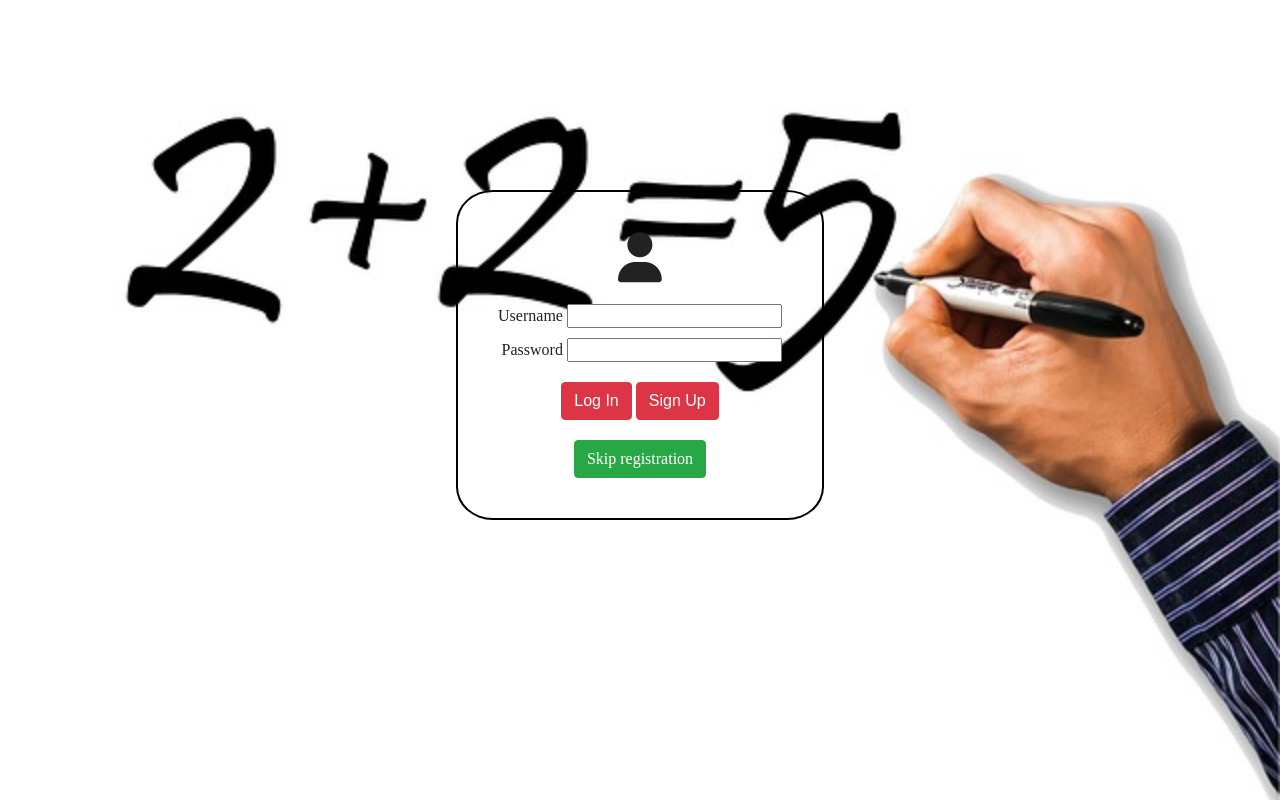
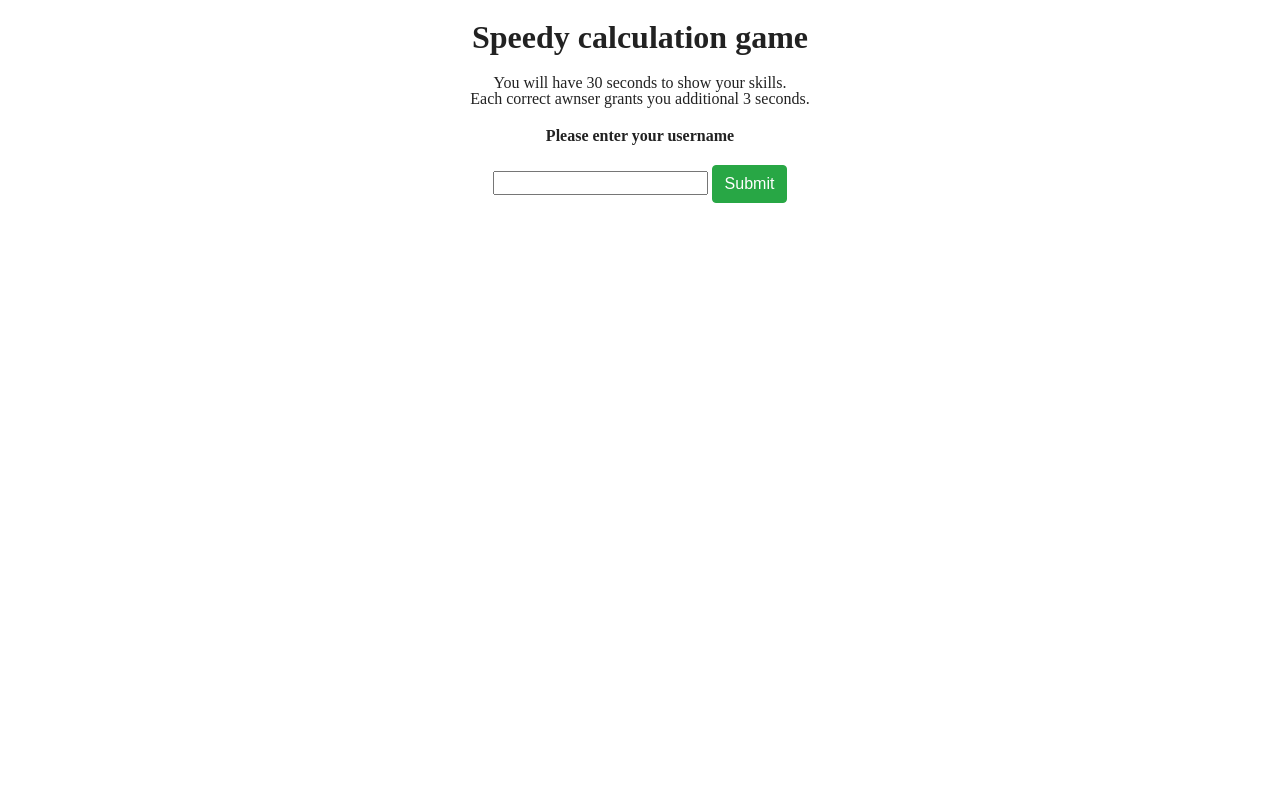
Before and after one commit to MariusGi/KCS, a PHP site: page / in a window 1280 px wide. Run offline with PHP 8.4, Linux system fonts and the light colour scheme; some libraries are stand-ins or nearby versions.

Commit message:
add updates to project

```diff
--- a/homework/PROJEKTAS/assets/css/index.css
+++ /dev/null
@@ -1,67 +0,0 @@
-/* GENERAL STYLES */
-.mt-10 {
-    margin-top: 10px;
-}
-.mt-20 {
-   margin-top: 20px;
-}
-
-body {
-    background: url(../img/mistake-1966460_640.jpg) no-repeat center center fixed;
-    background-size: contain;
-}
-
-.login-form-wrapper {
- display: flex;
- justify-content: center;
- align-items: center;
- height: 710px;
-}
-
-.login-form-border {
-    border: 2px solid black;
-    border-radius: 10%;
-    padding: 40px;
-}
-
-.login-form-icon,
-.login-form-buttons-wrapper {
-    text-align: center;
-}
-
-.login-form-icon {
-    font-size: 50px;
-}
-
-.login-form-input-wrapper {
-    text-align: end;
-}
-
-
-/* Media queries */
-/* xs size */
-@media (max-width: 575px) {
-
-}
-
-/* sm size */
-@media (min-width: 576px) {
-
-}
-
-/* md size */
-@media (min-width: 768px) {
-    body {
-        background-size: cover;
-    }
-}
-
-/* lg size */
-@media (min-width: 992px) {
-
-}
-
-/* xl size */
-@media (min-width: 1200px) {
-
-}
--- /dev/null
+++ b/homework/PROJEKTAS/includes/autoloader.inc.php
@@ -0,0 +1,20 @@
+<?php
+
+spl_autoload_register('autoLoader');
+
+function autoLoader($className)
+{
+    $path      = $_SERVER['DOCUMENT_ROOT'] . '/PROJEKTAS/classes/';
+    $path2     = $_SERVER['DOCUMENT_ROOT'] . '/PROJEKTAS/config/';
+    $extention = '.php';
+    $fullPath  = $path . $className . $extention;
+    $fullPath2 = $path2 . $className . $extention;
+
+    if (file_exists($fullPath)):
+        include_once $fullPath;
+    elseif (file_exists($fullPath2)):
+        include_once $fullPath2;
+    else:
+        return false;
+    endif;
+}
--- a/homework/PROJEKTAS/index.html
+++ /dev/null
@@ -1,40 +0,0 @@
-<!DOCTYPE html>
-<html lang="en">
-<head>
-    <meta charset="UTF-8">
-    <meta name="viewport" content="width=device-width, initial-scale=1.0">
-    <title>Document</title>
-    <linK href="./assets/css/reset.css" rel="stylesheet">
-    <script src="https://kit.fontawesome.com/70853d6f94.js" crossorigin="anonymous"></script>
-    <link href="./assets/css/main.css" rel="stylesheet">
-    <link href="./assets/css/index.css" rel="stylesheet">
-</head>
-<body class="body-home-page">
-    <div class="login-form-wrapper">
-        <div class="login-form-border">
-            <form>
-                <div class="login-form-icon">
-                    <i class="fas fa-user"></i>
-                </div>
-                <div class="login-form-input-wrapper mt-20">
-                    <div>
-                        <label for="username">Username</label>
-                        <input type="text" id="username" name="username" required>
-                    </div>
-                    <div class="mt-10">
-                        <label for="password">Password</label>
-                        <input type="password" id="password" name="password" required>
-                    </div>
-                </div>
-                <div class="login-form-buttons-wrapper mt-20">
-                    <input type="submit" class="btn btn-danger" value="Log In" onclick="alert('Sorry, Log In currently disabled');">
-                    <button class="btn btn-danger" onclick="alert('Sorry, registration currently disabled');">Sign Up</button>
-                </div>
-                <div class="text-align-center">
-                    <a href="./game.html" class="btn btn-success mt-20" title="Skip registration">Skip registration</a>
-                </div>
-            </form>
-        </div>
-    </div>
-</body>
-</html>
--- a/homework/PROJEKTAS/game.html
+++ b/homework/PROJEKTAS/index.php
@@ -1,12 +1,38 @@
+<?php
+    include './includes/autoloader.inc.php';
+
+    if (isset($_POST['username']))
+    {
+        $userForm = new UserForm();
+        $isValid = $userForm->validate($_POST['username']);
+
+        // username or ip address is invalid
+        if (!$isValid) return false;
+
+        $queryData = $userForm->returnQueryDataIfExistsInDb();
+
+        // username does not exist
+        // new username can be created
+        if (!$queryData) return false;
+
+        $isUsernameLinkedToIp = $userForm->checkIfUsernameLinkedToIp($queryData);
+
+        // set cookie and login user
+        if ($isUsernameLinkedToIp);
+
+        // display error that username already exists
+    }
+?>
+
 <!DOCTYPE html>
 <html lang="en">
 <head>
     <meta charset="UTF-8">
     <meta name="viewport" content="width=device-width, initial-scale=1.0">
-    <title>Document</title>
-    <link href="./assets/css/reset.css" rel="stylesheet">
-    <link href="./assets/css/main.css" rel="stylesheet">
-    <link href="./assets/css/game.css" rel="stylesheet">
+    <title>Game</title>
+    <link href="./themes/numerico/assets/css/reset.css" rel="stylesheet">
+    <link href="./themes/numerico/assets/css/main.css" rel="stylesheet">
+    <link href="./themes/numerico/assets/css/index.css" rel="stylesheet">
 </head>
 <body>
     <div class="container">
@@ -28,9 +54,16 @@
                 <div class="game-rules-wrapper">
                     <p>You will have 30 seconds to show your skills.</p>
                     <p>Each correct awnser grants you additional 3 seconds.</p>
-                    <h4>Press start button to start the game!</h4>
+                    <h4>Please enter your username</h4>
+                    <div>
+                        <form action="<?php $_SERVER['PHP_SELF']; ?>" method="post">
+                            <input type="text" name="username">
+                            <input type="submit" value="Submit" class="btn btn-success">
+                        </form>
+                    </div>
+                    <h4 class="hidden">Press start button to start the game!</h4>
                     <h4 class="d-none last-score-heading">Your last score: <span id="last-score-value"></span></h4>
-                    <button id="start-game" class="btn btn-success">Start game</button>
+                    <button id="start-game" class="btn btn-success hidden">Start game</button>
                 </div>
             </div>
         </div>
@@ -54,6 +87,6 @@
         </div>
     </div>
 
-    <script src="./assets/js/app.js"></script>
+    <script src="./themes/numerico/assets/js/app.js"></script>
 </body>
 </html>
--- a/homework/PROJEKTAS/assets/js/app.js
+++ b/homework/PROJEKTAS/themes/numerico/assets/js/app.js
@@ -142,11 +142,11 @@ function incrementgameClock() {
 
 function elementStyleChangeAfterSubmit(element, colorToggleClass, sizeToggleClass) {
     element.classList.toggle(colorToggleClass);
-    element.classList.toggle(sizeToggleClass);
+    // element.classList.toggle(sizeToggleClass);
 
     setTimeout(() => {
         element.classList.toggle(colorToggleClass);
-        element.classList.toggle(sizeToggleClass);
+        // element.classList.toggle(sizeToggleClass);
     }, 1000);
 }
 
```
Also changed, not shown: homework/PROJEKTAS/classes/UserForm.php (added, +86 -0 lines), homework/PROJEKTAS/config/Database.php (added, +28 -0 lines), homework/PROJEKTAS/assets/img/autumn-background-4334397_960_720.jpg (deleted), homework/PROJEKTAS/assets/img/mistake-1966460_640.jpg (deleted), homework/PROJEKTAS/themes/numerico/assets/css/index.css (renamed from homework/PROJEKTAS/assets/css/game.css), homework/PROJEKTAS/themes/numerico/assets/css/main.css (renamed from homework/PROJEKTAS/assets/css/main.css), homework/PROJEKTAS/themes/numerico/assets/css/reset.css (renamed from homework/PROJEKTAS/assets/css/reset.css), homework/PROJEKTAS/themes/numerico/assets/img/clock.png (renamed from homework/PROJEKTAS/assets/img/clock.png), homework/PROJEKTAS/themes/numerico/assets/img/vector-dartboard-1966525_960_720.png (renamed from homework/PROJEKTAS/assets/img/vector-dartboard-1966525_960_720.png).
